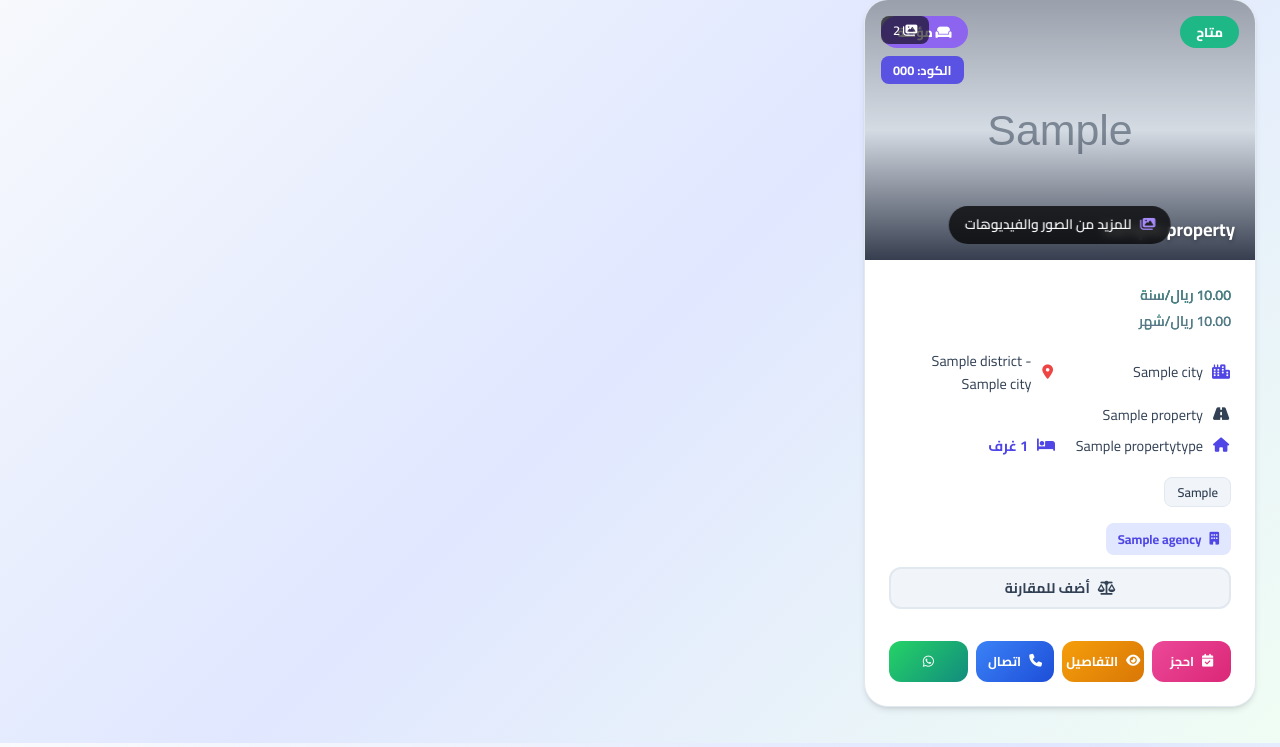
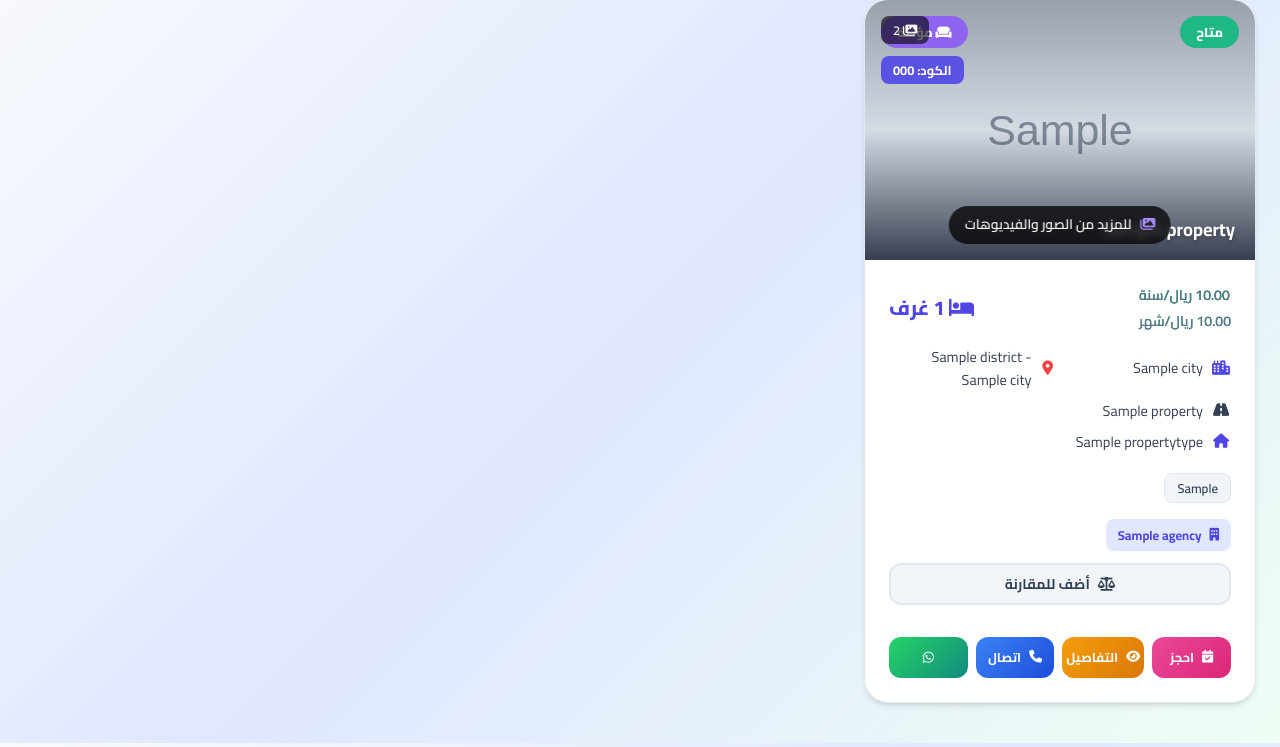
Before and after one commit to kerolestharwat83-cyber/RENTPLAY, a Django app: page / in a window 1280 px wide. Shown: the part 857-1604 px from the top of the page. Run offline with Django 5.2, Linux system fonts and the light colour scheme; tables that the repository leaves empty hold one stand-in row (values such as "Sample post"); grey boxes marked "Sample" are stand-in pictures.

Commit message:
Update index.html

```diff
--- a/templates/properties/index.html
+++ b/templates/properties/index.html
@@ -159,11 +159,16 @@
         <div class="property-image-title">{{ property.title }}</div>
       </div>
       <div class="property-body">
-        <div class="property-price">
+        <div class="property-top-row" style="display:flex;justify-content:space-between;align-items:center;margin-bottom:0.75rem;">
+          <div class="property-price" style="margin:0;text-align:left;">
             <span class="price-annual">{{ property.price_annual|intcomma }} ريال/سنة</span>
             {% if property.price %}
             <span class="price-monthly">{{ property.price|intcomma }} ريال/شهر</span>
             {% endif %}
+          </div>
+          <div class="property-rooms-count" style="font-size:1.25rem;font-weight:800;color:var(--primary);white-space:nowrap;">
+            <i class="fas fa-bed"></i> {{ property.rooms }} غرف
+          </div>
         </div>
         <div class="property-meta-row">
           <div class="property-meta"><i class="fas fa-city icon-city"></i> {{ property.city|default:"-" }}</div>
@@ -176,7 +181,6 @@
         {% endif %}
         <div class="property-meta-row">
           <div class="property-meta"><i class="fas fa-home icon-tag"></i> {{ property.property_type|default:"-" }}</div>
-          <div class="property-meta" style="font-weight:700;color:var(--primary);"><i class="fas fa-bed"></i> {{ property.rooms }} غرف</div>
         </div>
         <div class="property-features">
           {% for feature in property.feature_list|slice:":4" %}<span class="feature-tag">{{ feature }}</span>{% endfor %}
```
